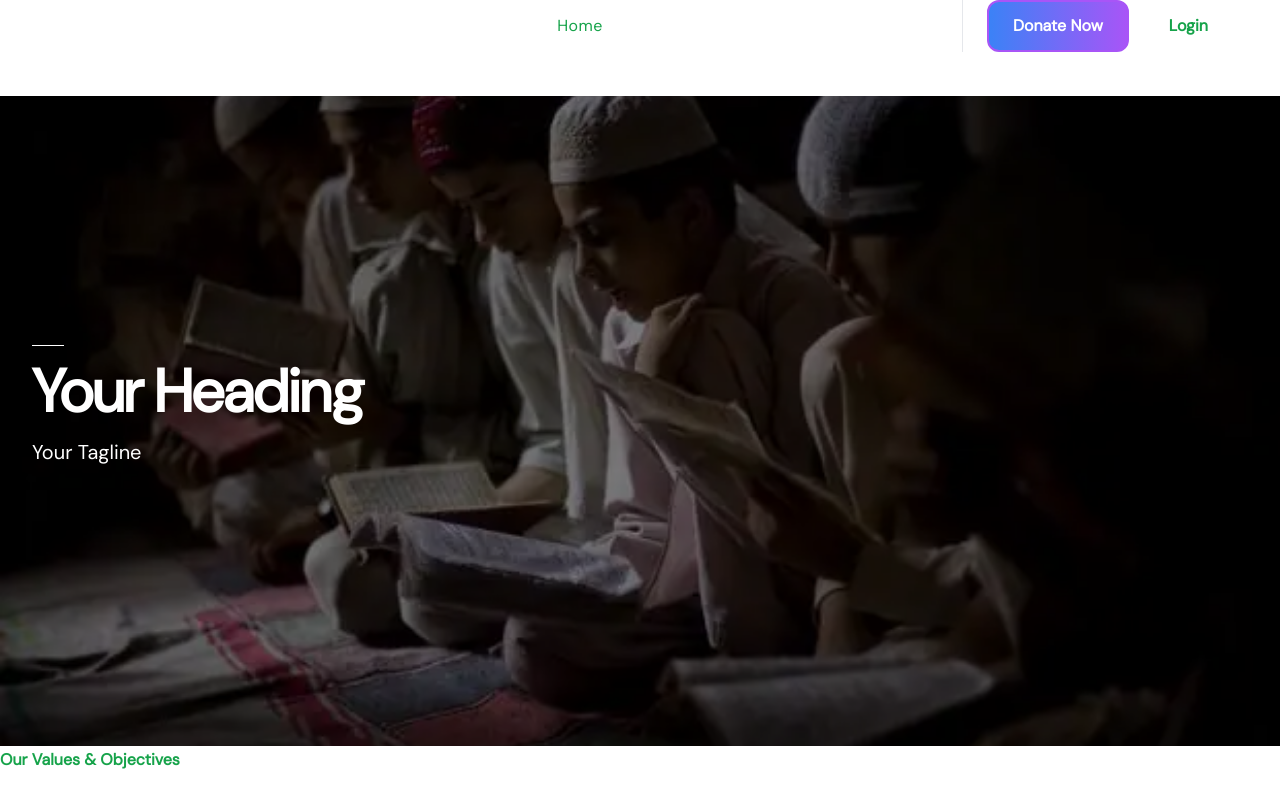
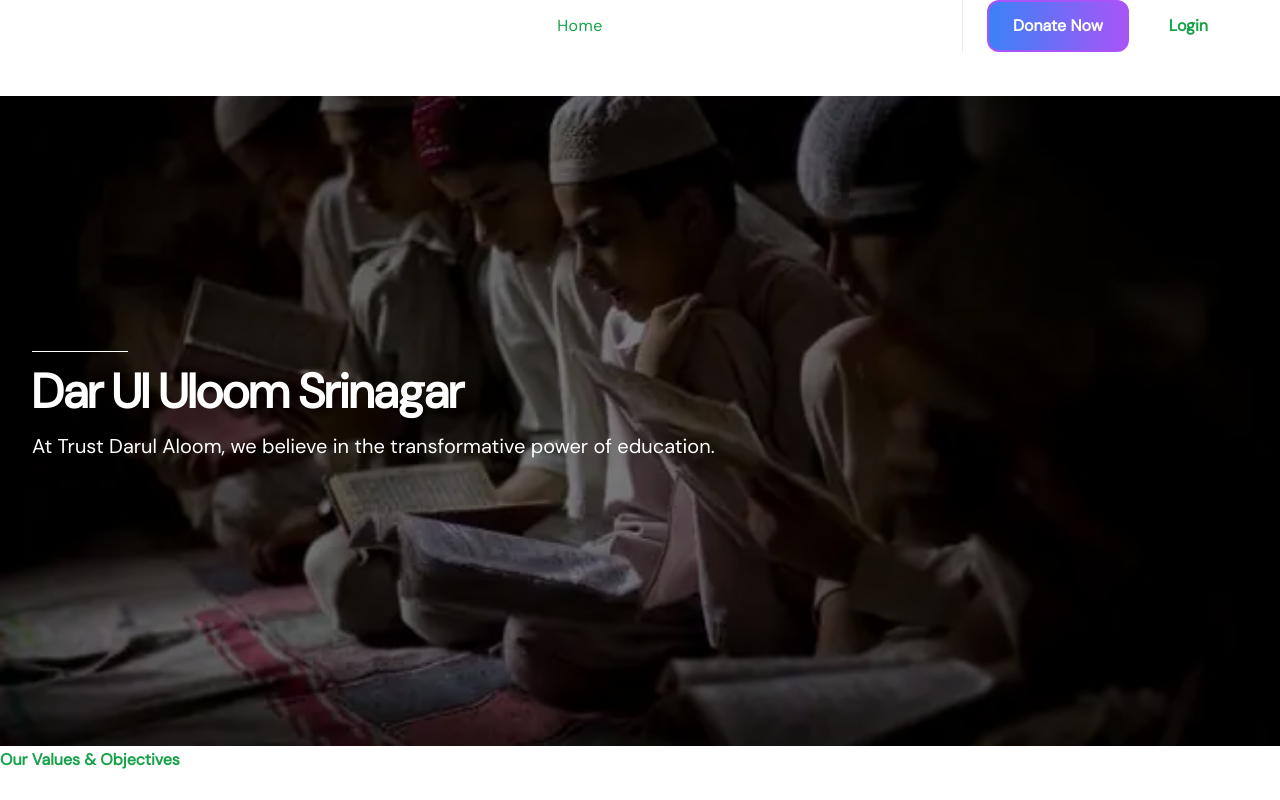
Before and after one commit to azharkhan93/DarulAloom, a Next.js app: page / in a window 1280 px wide. Shown: the top 800 px of the page. Built offline with nearby package versions, Linux system fonts and the light colour scheme.

Commit message:
new changes

```diff
--- a/app/components/Hero/index.tsx
+++ b/app/components/Hero/index.tsx
@@ -19,13 +19,15 @@
         {/* Content */}
         <div className="absolute inset-0 flex flex-col items-start justify-center px-8 text-white">
           {/* Divider */}
-          <div className="w-8 h-px bg-white mb-4"></div>
+          <div className="w-24 h-px bg-white mb-4">
+
+          </div>
 
           {/* Heading */}
-          <h1 className="text-4xl md:text-6xl font-bold mb-4">Your Heading</h1>
+          <h1 className="text-4xl md:text-5xl font-bold mb-4">Dar Ul Uloom Srinagar</h1>
 
           {/* Tagline */}
-          <p className="text-lg md:text-xl mb-8">Your Tagline</p>
+          <p className="text-lg md:text-xl mb-8">At Trust Darul Aloom, we believe in the transformative power of education.</p>
 
           {/* Additional Content (if needed) */}
           {/* ... */}
--- a/pages/contact-us.tsx
+++ b/pages/contact-us.tsx
@@ -18,7 +18,7 @@
                                 <span className="mb-4 block text-base font-semibold text-primary">
                                     Contact Us
                                 </span>
-                                <h2 className="mb-6 text-[32px] font-bold uppercase text-dark dark:text-white sm:text-[40px] lg:text-[36px] xl:text-[40px]">
+                                <h2 className="mb-6 text-[32px] font-bold uppercase text-black sm:text-[40px] lg:text-[36px] xl:text-[40px]">
                                     GET IN TOUCH WITH US
                                 </h2>
                                 <p className="mb-9 text-base leading-relaxed text-body-color dark:text-dark-6">
@@ -42,7 +42,7 @@
                                         </svg>
                                     </div>
                                     <div className="w-full">
-                                        <h4 className="mb-1 text-xl font-bold text-dark dark:text-white">
+                                        <h4 className="mb-1 text-xl font-bold text-black">
                                             Our Location
                                         </h4>
                                         <p className="text-base text-body-color dark:text-dark-6">
@@ -82,7 +82,7 @@
                                         </svg>
                                     </div>
                                     <div className="w-full">
-                                        <h4 className="mb-1 text-xl font-bold text-dark dark:text-white">
+                                        <h4 className="mb-1 text-xl font-bold text-black">
                                             Phone Number
                                         </h4>
                                         <p className="text-base text-body-color dark:text-dark-6">
@@ -107,7 +107,7 @@
                                         </svg>
                                     </div>
                                     <div className="w-full">
-                                        <h4 className="mb-1 text-xl font-bold text-dark dark:text-white">
+                                        <h4 className="mb-1 text-xl font-bold text-black">
                                             Email Address
                                         </h4>
                                         <p className="text-base text-body-color dark:text-dark-6">
@@ -144,7 +144,7 @@
                                     <div>
                                         <button
                                             type="submit"
-                                            className="w-full rounded border border-primary bg-primary p-3 text-white transition hover:bg-opacity-90"
+                                            className="w-full rounded border border-primary bg-gray-900 p-3 text-white transition hover:bg-opacity-90"
                                         >
                                             Send Message
                                         </button>
```
